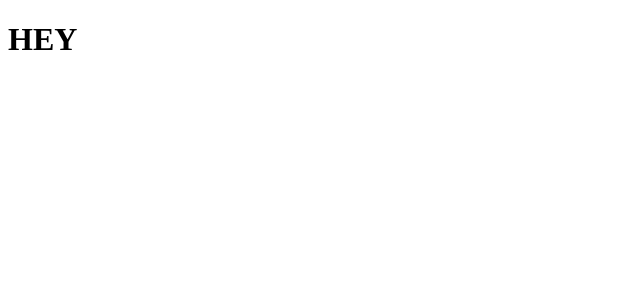
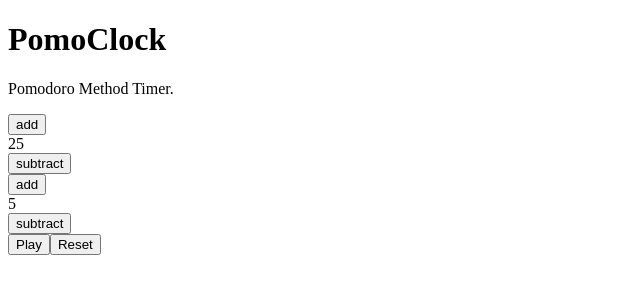
Before and after one commit to uziandari/pomodoro, a React (Create React App) app: page / in a window 1280 px wide. Shown: the top 300 px of the page, without its empty margins (0-640 px from the left). Built offline with nearby package versions, Linux system fonts and the light colour scheme.

Commit message:
set up timers, controls, redux.

```diff
--- a/package.json
+++ b/package.json
@@ -8,6 +8,9 @@
   "dependencies": {
     "react": "^16.0.0",
     "react-dom": "^16.0.0",
+    "react-redux": "^5.0.6",
+    "redux": "^3.7.2",
+    "redux-thunk": "^2.2.0",
     "semantic-ui-css": "^2.2.12",
     "semantic-ui-react": "^0.75.1"
   },
--- a/src/App.js
+++ /dev/null
@@ -1,9 +0,0 @@
-import React, { Component } from 'react';
-
-const App = () => (
-  <div className="ui-container">
-    <h1>HEY</h1>
-  </div>
-)
-
-export default App;
--- /dev/null
+++ b/src/components/header.js
@@ -0,0 +1,13 @@
+import React from 'react';
+
+
+const Header = () => {
+  return (
+    <div>
+      <h1>PomoClock</h1>
+      <p>Pomodoro Method Timer.</p>
+    </div>
+  )
+}
+
+export default Header;
--- /dev/null
+++ b/src/components/timer.js
@@ -0,0 +1,11 @@
+import React from 'react'
+
+const Timer = (props) => {
+  return (
+    <div>
+      {props.baseTime}
+    </div>
+  )
+}
+
+export default Timer;
--- /dev/null
+++ b/src/containers/App.js
@@ -0,0 +1,14 @@
+import React from 'react';
+import Pomodoro from './pomodoro';
+import Header from '../components/header';
+
+const App = () => (
+  <div>
+    <Header />
+    <main>
+      <Pomodoro />
+    </main>
+  </div>
+);
+
+export default App;
--- /dev/null
+++ b/src/containers/pomodoro.js
@@ -0,0 +1,67 @@
+import React from 'react'
+import PropTypes from 'prop-types'
+import { connect } from 'react-redux'
+import {
+  addTime,
+  subtractTime,
+  resetTimers,
+  playTimer
+} from '../modules/sessionTimer'
+
+import Timer from '../components/timer'
+
+
+const Pomodoro = props => (
+  <div className="pomo-container">
+
+    <div className="pomo-timer" id="session-timer">
+      <button onClick={() => props.addTime("session")}>add</button>
+      <Timer baseTime={(props.sessionTimeLeft) ? props.sessionTimeLeft : props.sessionBaseTime} />
+      <button onClick={() => props.subtractTime("session")}>subtract</button>
+      {/*remove time*/}
+    </div>
+    <div className="pomo-timer" id="break-timer">
+      <button onClick={() => props.addTime("break")}>add</button>
+      <Timer baseTime={(props.breakTimeLeft) ? props.breakTimeLeft : props.breakBaseTime} />
+      <button onClick={() => props.subtractTime("break")}>subtract</button>
+    </div>
+    <div className="controls">
+      <button onClick={() => props.playTimer("session")}>
+        {
+          (props.playControl) ? <span>Pause</span> : <span>Play</span>
+        }
+      </button>
+      <button onClick={() => props.resetTimers()}>Reset</button>
+    </div>
+
+  </div>
+)
+
+const mapDispatchToProps = dispatch => {
+  return {
+    addTime: (id) => { dispatch(addTime(id)) },
+    subtractTime: (id) => { dispatch(subtractTime(id)) },
+    resetTimers: (id) => { dispatch(resetTimers()) },
+    playTimer: (id) => { dispatch(playTimer(id)) }
+  }
+}
+
+const mapStateToProps = (state) => ({
+  sessionBaseTime: state.sessionTimer.timers[0].baseTime,
+  sessionTimeLeft: state.sessionTimer.timers[0].timeLeft,
+  breakBaseTime: state.sessionTimer.timers[1].baseTime,
+  breakTimeLeft: state.sessionTimer.timers[1].timeLeft,
+  playControl: state.sessionTimer.play,
+  stopControl: state.sessionTimer.stop
+})
+
+Pomodoro.propTypes = {
+  addTime: PropTypes.func.isRequired,
+  subtractTime: PropTypes.func.isRequired
+}
+
+
+export default connect(
+  mapStateToProps,
+  mapDispatchToProps
+)(Pomodoro)
--- a/src/index.js
+++ b/src/index.js
@@ -1,7 +1,14 @@
-import React from 'react';
-import ReactDOM from 'react-dom';
-import App from './App';
-import registerServiceWorker from './registerServiceWorker';
+import React from 'react'
+import { render } from 'react-dom'
+import { Provider } from 'react-redux'
+import store from './store'
+import App from './containers/App'
 
-ReactDOM.render(<App />, document.getElementById('root'));
-registerServiceWorker();
+const target = document.querySelector('#root')
+
+render(
+  <Provider store={store}>
+    <App />
+  </Provider>,
+  target
+)
--- /dev/null
+++ b/src/modules/index.js
@@ -0,0 +1,7 @@
+import { combineReducers } from 'redux';
+
+import sessionTimer from './sessionTimer';
+
+export default combineReducers({
+  sessionTimer
+})
--- /dev/null
+++ b/src/modules/sessionTimer.js
@@ -0,0 +1,114 @@
+export const INCREMENT_TIME = 'sessionTimer/INCREMENT_TIME';
+export const DECREMENT_TIME = 'sessionTimer/DECREMENT_TIME';
+export const RESET_TIME = 'sessionTimer/RESET_TIME';
+export const PLAY_PAUSE = 'sessionTimer/PLAY_PAUSE';
+
+
+const initialState = {
+  timers: [
+    {
+      id: "session",
+      baseTime: 25,
+      timeLeft: null,
+    },
+    {
+      id: "break",
+      baseTime: 5,
+      timeLeft: null,
+    }
+  ],
+  play: false,
+  currentTimer: null
+};
+
+export default (state = initialState, action) => {
+  switch(action.type) {
+    case INCREMENT_TIME:
+      return {
+        ...state,
+        timers: state.timers.map((timer) => {
+          if (timer.id === action.id) {
+            return {
+              ...timer,
+              baseTime: timer.baseTime + 1,
+              timeLeft: (timer.timeLeft) ? timer.timeLeft + 1 : null
+            }
+          }
+          return {...timer}
+        })
+      }
+    case DECREMENT_TIME:
+      return {
+        ...state,
+        timers: state.timers.map((timer) => {
+          if (timer.id === action.id) {
+            return {
+              ...timer,
+              baseTime: Math.max(timer.baseTime - 1, 1),
+              timeLeft: (timer.timeLeft) ? Math.max(timer.timeLeft - 1, 1) : null
+            }
+          }
+          return {...timer}
+        })
+      }
+    case RESET_TIME:
+      return {
+        ...state,
+        timers: [
+          {
+            id: "session",
+            baseTime: 25,
+            timeLeft: null,
+          },
+          {
+            id: "break",
+            baseTime: 5,
+            timeLeft: null,
+          }
+        ],
+        play: false,
+        currentTimer: null
+      }
+    case PLAY_PAUSE:
+      return {
+        ...state,
+        play: !state.play,
+        currentTimer: action.id,
+        timers: state.timers.map((timer) => {
+          if (timer.id === action.id) {
+            return {...timer, timeLeft: (timer.timeLeft) ? Math.min(timer.timeLeft, timer.baseTime) : timer.baseTime}
+          }
+          return {...timer}
+        })
+      }
+    default:
+      return state;
+  }
+};
+
+export const addTime = (id) => {
+  return {
+    type: INCREMENT_TIME,
+    id
+  }
+}
+
+export const subtractTime = (id) => {
+  return {
+    type: DECREMENT_TIME,
+    id
+  }
+}
+
+export const resetTimers = () => {
+  return {
+    type: RESET_TIME
+  }
+}
+
+export const playTimer = (id) => {
+  return {
+    type: PLAY_PAUSE,
+    id
+  }
+}
--- /dev/null
+++ b/src/store.js
@@ -0,0 +1,28 @@
+import { createStore, applyMiddleware, compose } from 'redux'
+import thunk from 'redux-thunk'
+import rootReducer from './modules'
+
+const enhancers = []
+const middleware = [
+  thunk
+]
+
+if (process.env.NODE_ENV === 'development') {
+  const devToolsExtension = window.devToolsExtension
+
+  if (typeof devToolsExtension === 'function') {
+    enhancers.push(devToolsExtension())
+  }
+}
+
+const composedEnhancers = compose(
+  applyMiddleware(...middleware),
+  ...enhancers
+)
+
+const store = createStore(
+  rootReducer,
+  composedEnhancers
+)
+
+export default store;
```
Also changed, not shown: 1 other file (tests, documents, lock files or other folders).
